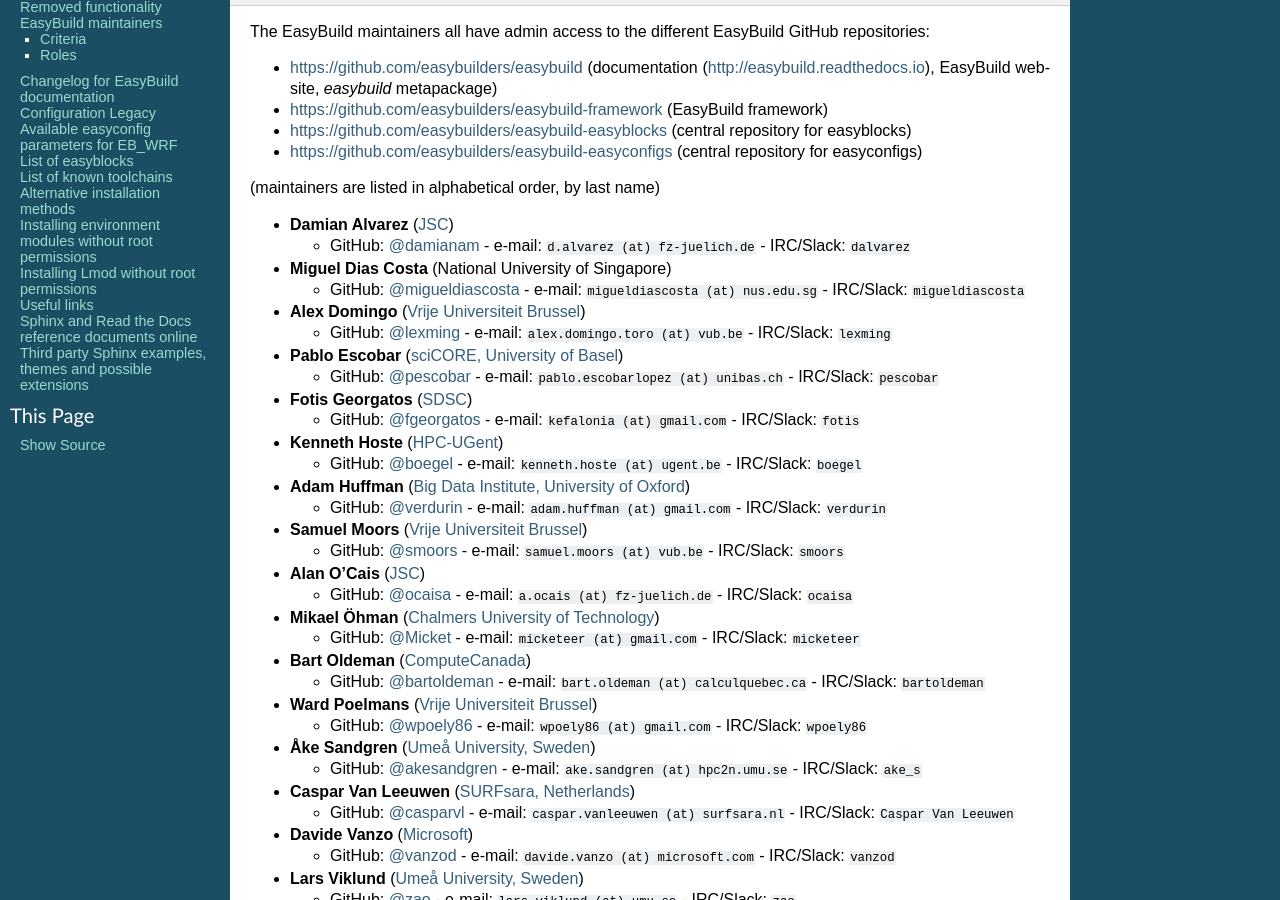
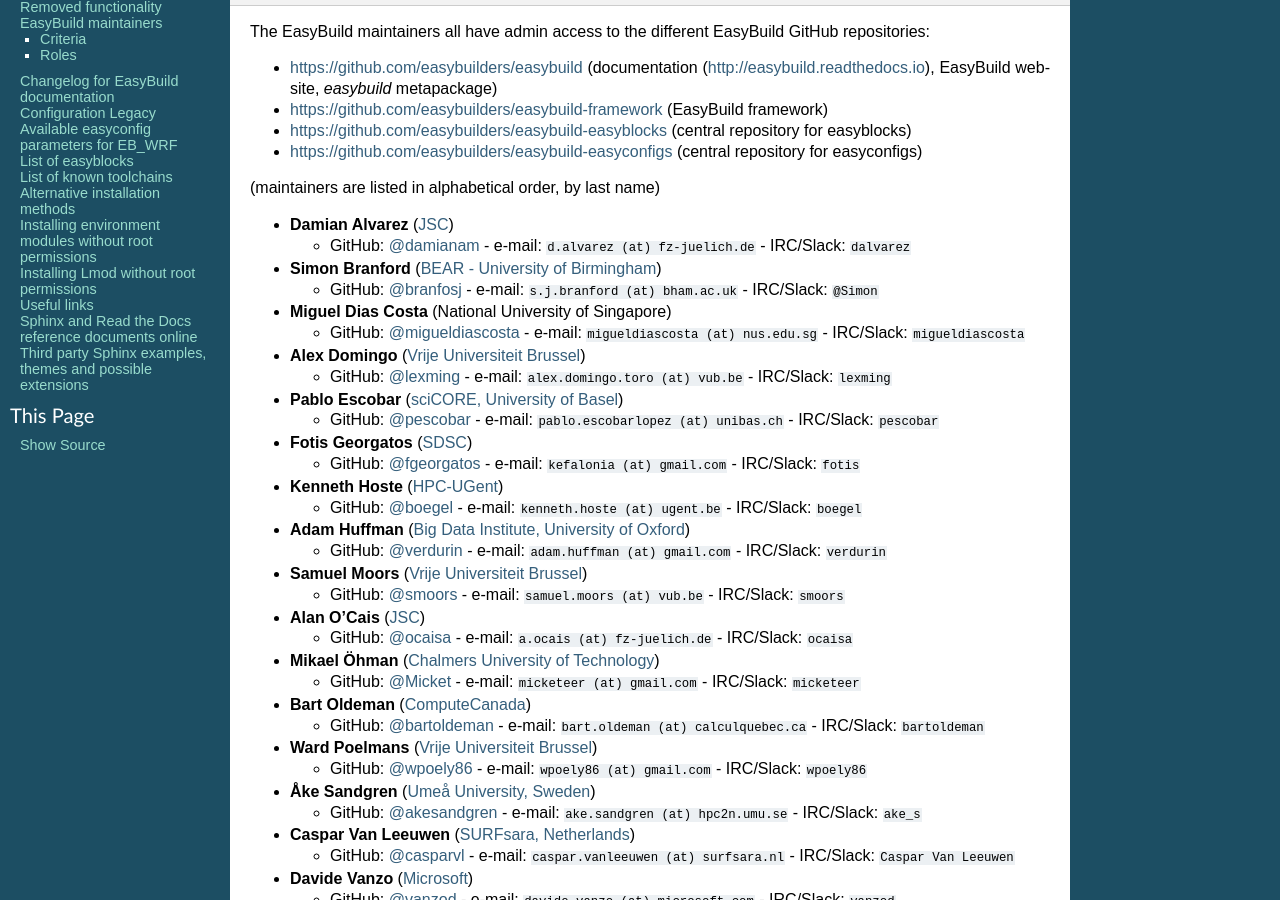
Before and after one commit to easybuilders/easybuild, a Sphinx documentation site: the page built from docs/Maintainers.rst, in a window 1280 px wide and 900 px high, scrolled down 974 px. Built offline with Sphinx 7.4.7, drawn with Linux system fonts in a browser that asks for light colours; pages that are not in the unit, such as notebooks, are missing from menus.

Commit message:
add Simon as EasyBuild maintainer

```diff
--- a/docs/Maintainers.rst
+++ b/docs/Maintainers.rst
@@ -71,6 +71,10 @@
 
   * GitHub: `@damianam <https://github.com/damianam>`_ - e-mail: ``d.alvarez (at) fz-juelich.de`` - IRC/Slack: ``dalvarez``
 
+* **Simon Branford** (`BEAR - University of Birmingham <https://intranet.birmingham.ac.uk/bear>`_)
+
+  * GitHub: `@branfosj <https://github.com/branfosj>`_ - e-mail: ``s.j.branford (at) bham.ac.uk`` - IRC/Slack: ``@Simon``
+
 * **Miguel Dias Costa** (National University of Singapore)
 
   * GitHub: `@migueldiascosta <https://github.com/migueldiascosta>`_ - e-mail: ``migueldiascosta (at) nus.edu.sg`` - IRC/Slack: ``migueldiascosta``
```
